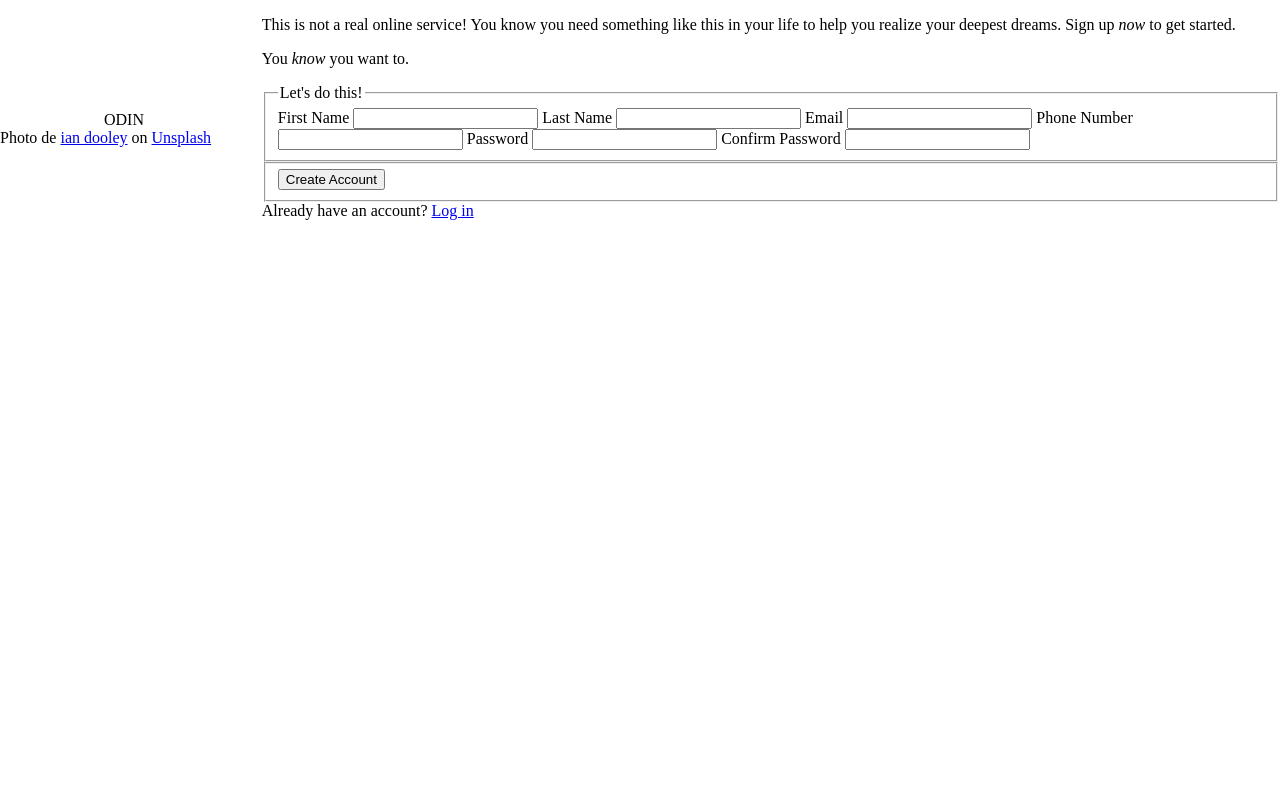
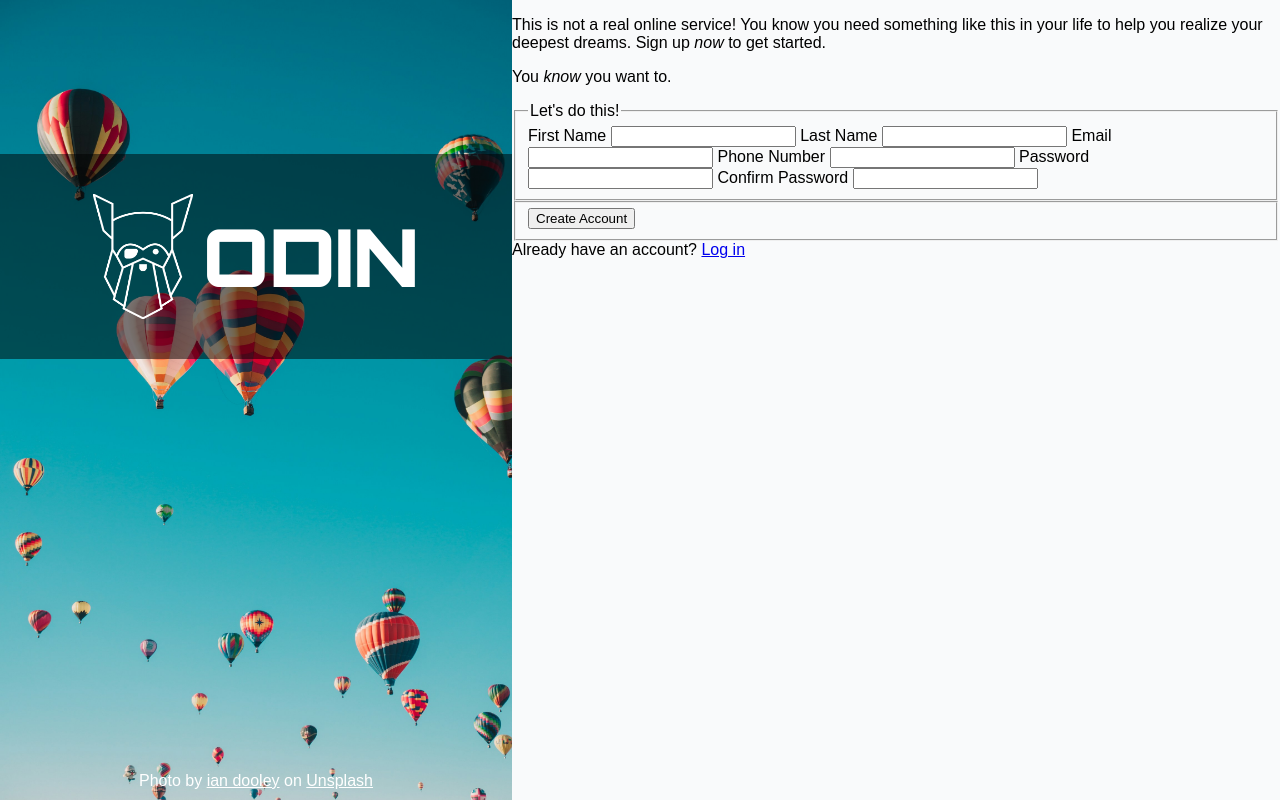
Before and after one commit to gonrogon/odin-sign-up, a plain HTML site: page index.html in a window 1280 px wide. Drawn offline with Linux system fonts and the light colour scheme.

Commit message:
Add styles to the logo side

```diff
--- a/index.html
+++ b/index.html
@@ -14,7 +14,7 @@
                 ODIN
             </div>
             <div class="credit">
-                Photo de <a href="https://unsplash.com/es/@sadswim?utm_content=creditCopyText&utm_medium=referral&utm_source=unsplash">ian dooley</a> on <a href="https://unsplash.com/es/fotos/assorted-hot-air-balloons-flying-at-high-altitude-during-daytime-hpTH5b6mo2s?utm_content=creditCopyText&utm_medium=referral&utm_source=unsplash">Unsplash</a>
+                Photo by <a href="https://unsplash.com/es/@sadswim?utm_content=creditCopyText&utm_medium=referral&utm_source=unsplash">ian dooley</a> on <a href="https://unsplash.com/es/fotos/assorted-hot-air-balloons-flying-at-high-altitude-during-daytime-hpTH5b6mo2s?utm_content=creditCopyText&utm_medium=referral&utm_source=unsplash">Unsplash</a>
             </div>
         </div>
         <div class="content">
--- a/style.css
+++ b/style.css
@@ -1,10 +1,17 @@
+@import url(https://fonts.bunny.net/css?family=orbitron:900);
+
 * {
     box-sizing: border-box;
+}
+
+:root {
+    font-family: sans-serif;
 }
 
 body {
     margin:  0;
     padding: 0;
+    background-color: #222;
 }
 
 .main {
@@ -13,12 +20,48 @@ body {
     margin: auto;
     padding: 0;
     display: flex;
+    flex-direction: row;
 }
 
 .side {
-    flex-basis: 33%;
+    position: relative;
+    max-width: 540px;
+    flex: 1 0 40%;
+    background-image: url("background.jpg");
+    background-size:cover;
+}
+
+.logo {
+    margin-top: 30%;
+    padding: 40px 0;
+    display: flex;
+    gap: 10px;
+    justify-content: center;
+    align-items: center;
+    font-family: "Orbitron", sans-serif;
+    font-size: 80px;
+    background-color: rgba(0, 0, 0, 0.5);
+    color: white;
+}
+
+.credit {
+    position: absolute;
+    bottom: 0;
+    width: 100%;
+    text-align: center;
+    padding: 10px 0;
+    color: #fff;
+}
+
+.credit a {
+    color: #fff;
+}
+
+.credit a:hover {
+    color: #444;
 }
 
 .content {
-    flex: 1 1 auto;
+    flex-shrink: 1;
+    background-color: #f9fafb;
 }
```
